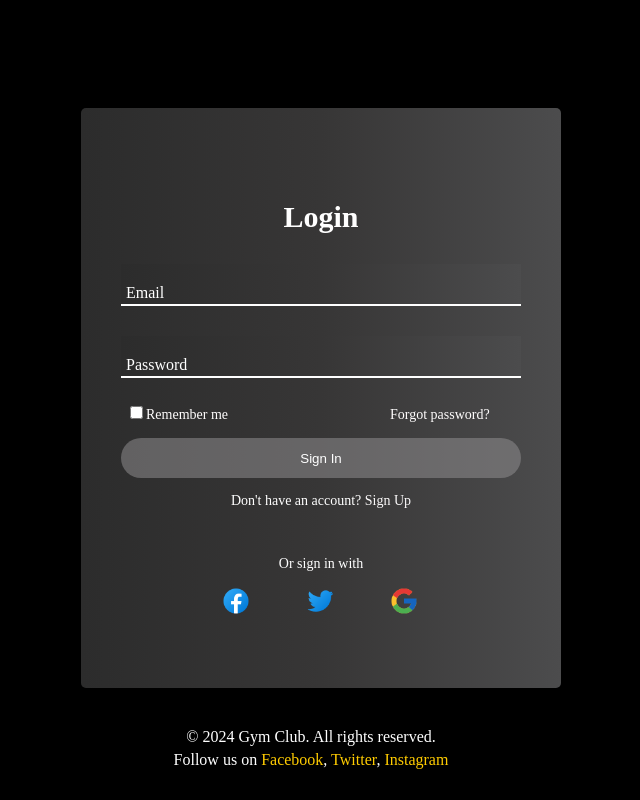
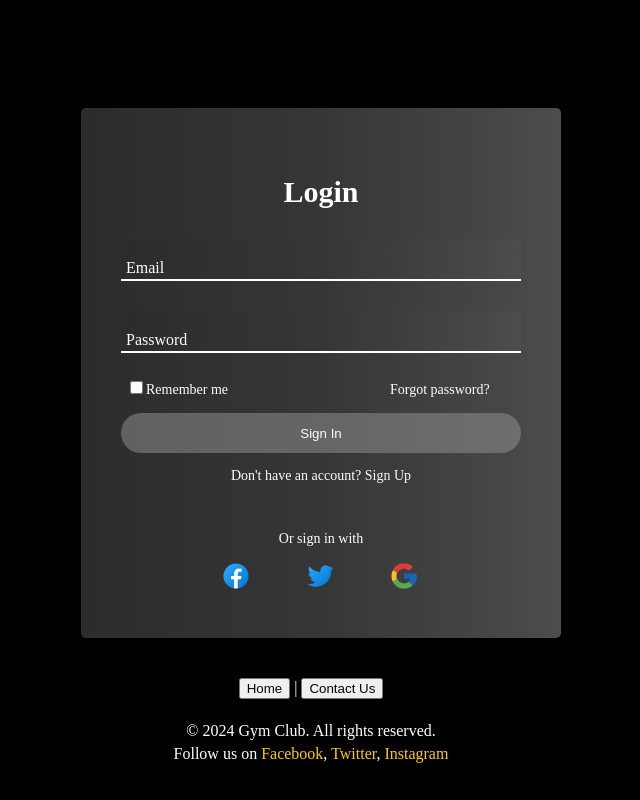
Before and after one commit to The-DigitalAcademy/Sprint-5, a plain HTML site: page login.html in a window 1280 px wide. Shown: the whole page, without its empty margins (427-1067 px from the left). Drawn offline with Linux system fonts and the light colour scheme.

Commit message:
I added home and contact us button on login page

```diff
--- a/login.css
+++ b/login.css
@@ -12,7 +12,7 @@ body{
 }
 .wrapper{
     width: 400px;
-    height: 500px;
+    height: 450px;
     background: linear-gradient(to right,
      #2c2c2c,
      #373636,
@@ -32,6 +32,7 @@ h2{
     font-size: 30px;
     color: #fff;
     text-align: center;
+
 
 }
 
@@ -93,7 +94,7 @@ h2{
     color: #7e7d7d;
 }
 
-button{
+.button1{
     position: relative;
     width: 100%;
     height: 40px;
@@ -106,7 +107,7 @@ button{
     outline: none;
 }
 
-button:hover{
+.button1:hover{
     background-color: #4542459f;
 
 
@@ -214,3 +215,8 @@ footer {
 .footer-content a:hover {
     text-decoration: underline;
 }
+.button2 {
+
+    text-decoration: none;
+    color: rgb(6, 6, 6);
+}
--- a/login.html
+++ b/login.html
@@ -25,7 +25,7 @@
                    <label><input type="checkbox">Remember me</label>
                    <label class="forgot">Forgot password?</label>
                 </div>
-                <button type="submit">Sign In</button>
+                <button class="button1" type="submit">Sign In</button>
 
                 <div class="signUp-link">
                     <p>Don't have an account? <a href="signUp.html"
@@ -44,8 +44,18 @@
                 </div>
 
 
+
+
+
+
     </div>
+
     <footer>
+        <div >
+            <a href="home.html"><button type="submit" class="button2">Home</button></a> | <a href="home.html"><button type="submit" class="button2">Contact Us</button></a>
+
+        </div>
+        <br>
         <div class="footer-content">
             <p>&copy; 2024 Gym Club. All rights reserved.</p>
             <p>Follow us on
```
